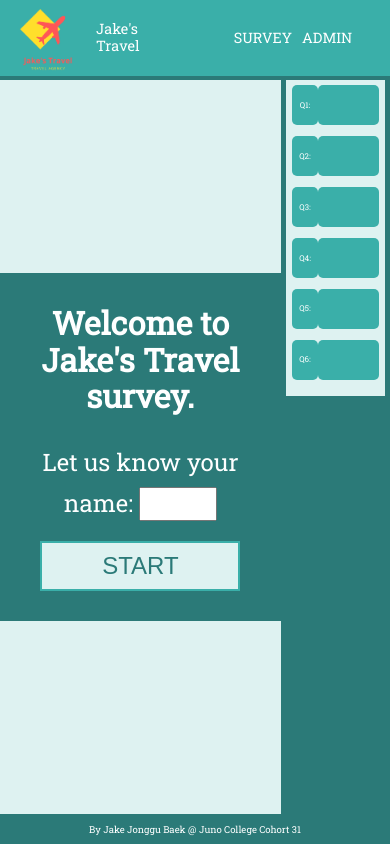
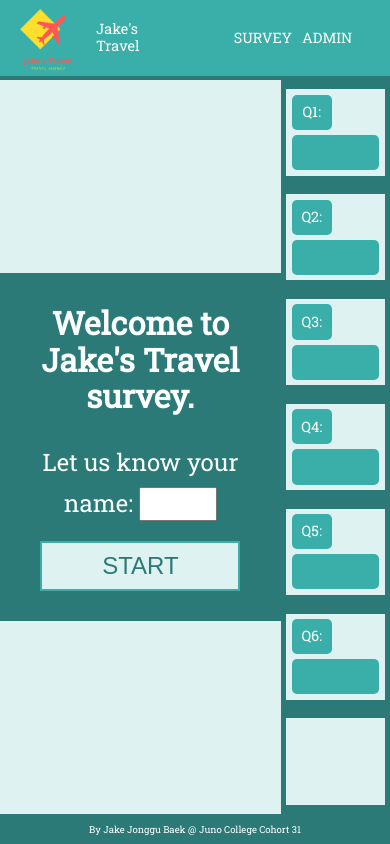
Before and after one commit to jakejonggubaek/travel-survey-app, a React (Create React App) app: page / in a window 390 px wide. Built offline with nearby package versions, Linux system fonts and the light colour scheme.

Commit message:
modified side container

```diff
--- a/src/App.scss
+++ b/src/App.scss
@@ -286,13 +286,14 @@ main {
     display: flex;
     flex-direction: column;
     align-items: center;
+    justify-content: space-around;
 
     width: 20%;
-    height: calc(100% - 80px);
+    height: calc(100% - 110px);
     background-color: $dark-green;
 
     @media (max-width: 1000px) {
-       width: 28%;
+      width: 28%;
     }
 
     .side-container {
@@ -301,6 +302,13 @@ main {
       width: 90%;
       padding: 5%;
       background-color: $light-green;
+
+      @media (max-width: 600px) {
+          flex-direction: column;
+          height: calc((100% - 130px) / 7);
+          justify-content: space-between;
+          align-items: stretch;
+      }
 
       .side-question {
         display: flex;
@@ -315,10 +323,6 @@ main {
         @media (max-width: 1000px) {
           width: 40px;
           height: 40px;
-        }
-
-        @media (max-width: 600px) {
-          font-size: $mobile-x-small;
         }
       }
 
@@ -339,7 +343,10 @@ main {
         }
 
         @media (max-width: 600px) {
-          font-size: $mobile-x-small;
+          width: 100%;
+          height: 40px;
+          margin-top: 5px;
+          font-size: $mobile-small;
         }
       }
 
@@ -357,6 +364,10 @@ main {
       border: 2px solid $dark-green;
       color: $white;
       animation: blink 1s infinite;
+
+       @media (max-width: 600px) {
+          width: 100%;
+      }
     }
 
     .submit-button:hover,
```
